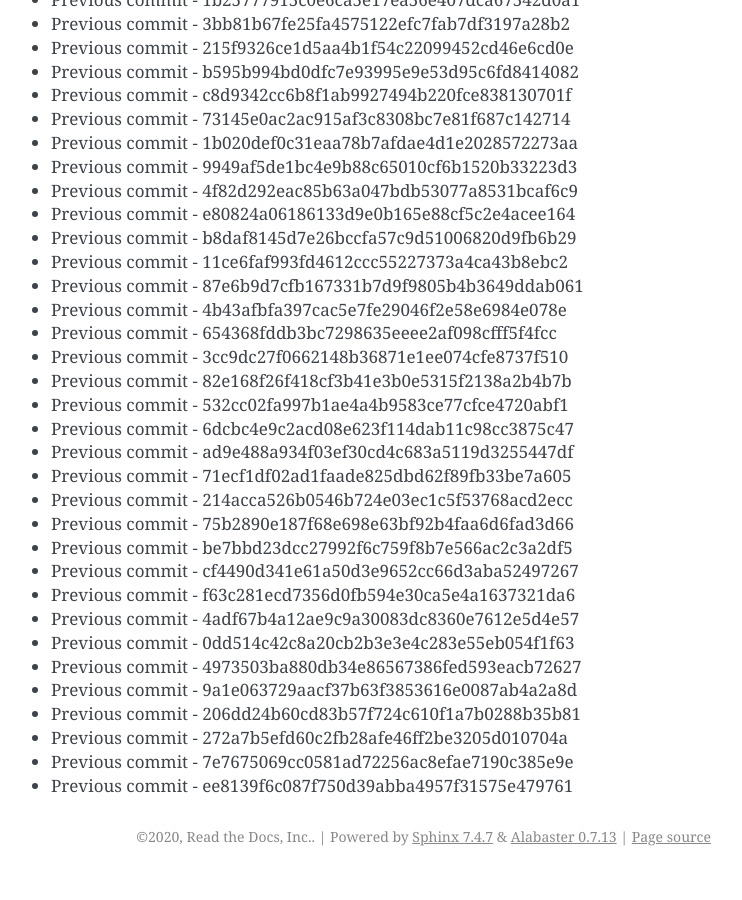
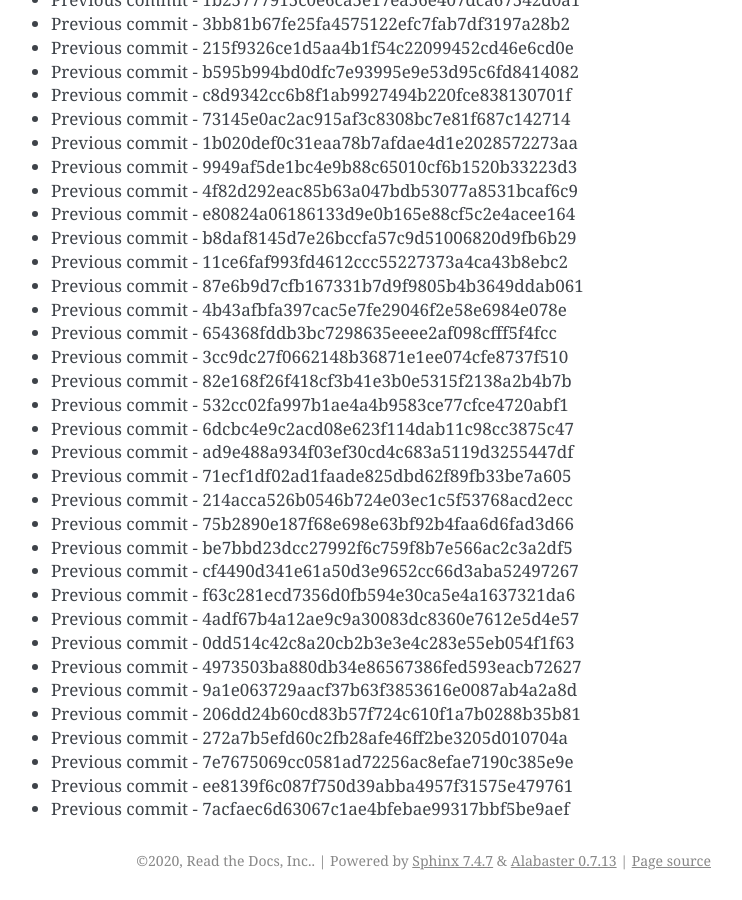
Before and after one commit to readthedocs/rtd-git-stresstest, a Sphinx documentation site: the page built from docs/updates.rst, in a window 1280 px wide and 900 px high, scrolled down 44156 px. Shown: the whole window, without its empty margins (399-1141 px from the left). Built offline with Sphinx 7.4.7, drawn with Linux system fonts in a browser that asks for light colours; before the commit the page ends 45032 px from its top, so only the background shows below that.

Commit message:
Generating commit from previous: 7acfaec6d63067c1ae4bfebae99317bbf5be9aef

```diff
--- a/docs/updates.rst
+++ b/docs/updates.rst
@@ -1887,3 +1887,4 @@ It can be tested for any performance characteristics.
 * Previous commit - 272a7b5efd60c2fb28afe46ff2be3205d010704a
 * Previous commit - 7e7675069cc0581ad72256ac8efae7190c385e9e
 * Previous commit - ee8139f6c087f750d39abba4957f31575e479761
+* Previous commit - 7acfaec6d63067c1ae4bfebae99317bbf5be9aef
```
